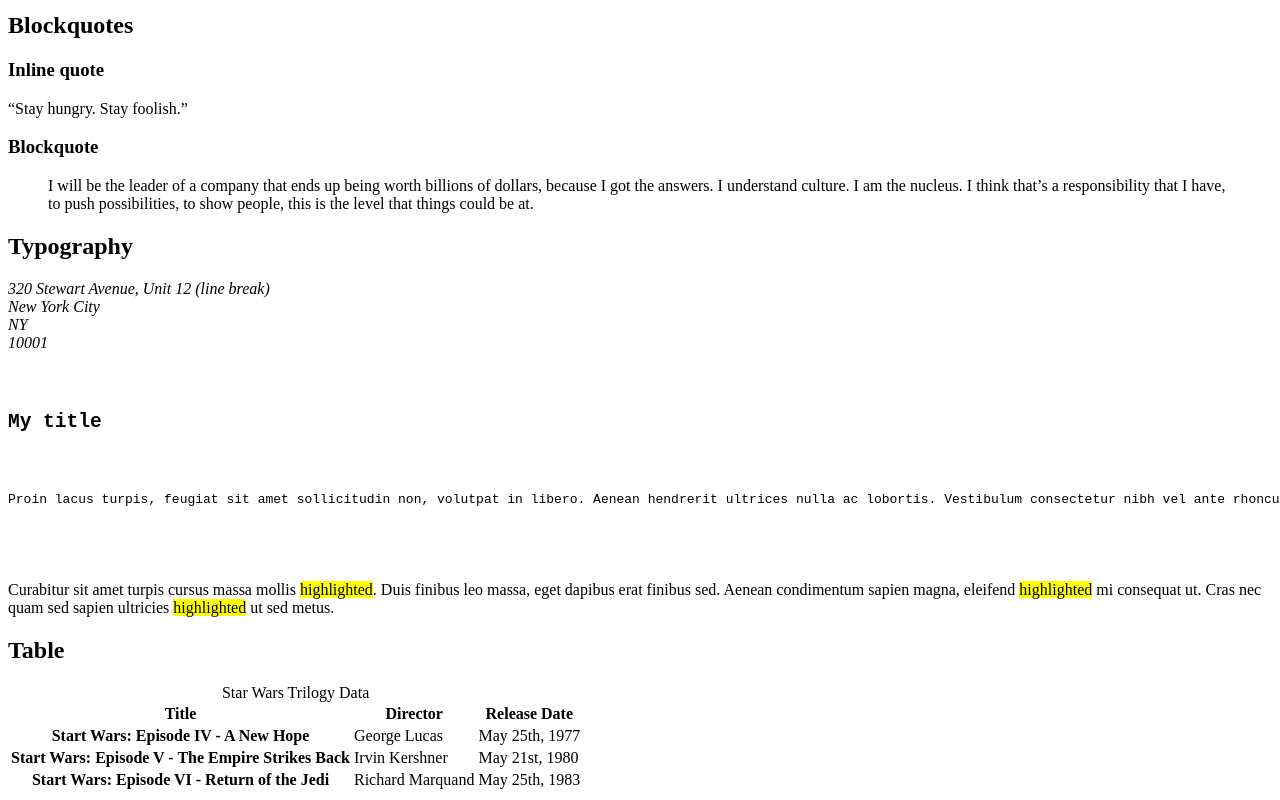
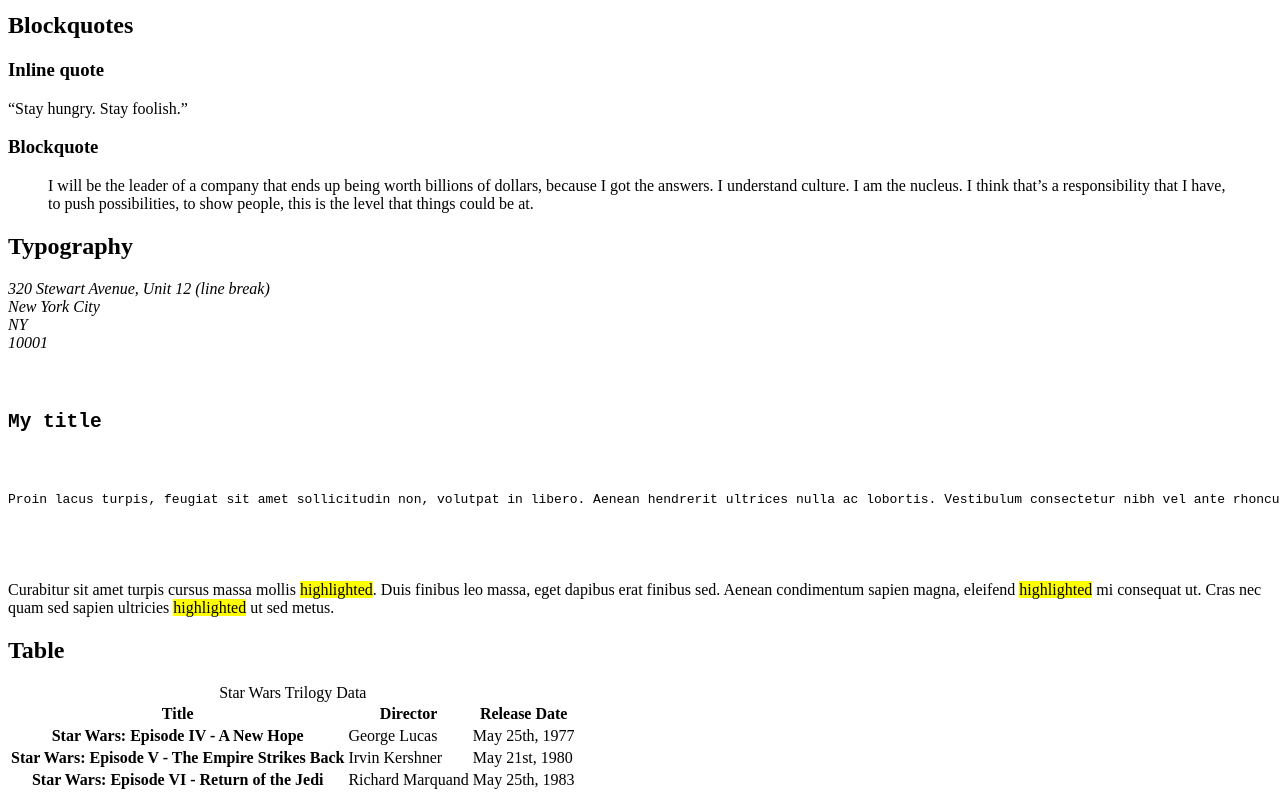
Before and after one commit to oimoralest/holbertonschool-web_front_end, a plain HTML site: page 0x00-html_advanced/33-styleguide.html in a window 1280 px wide. Shown: the part 1005-1805 px from the top of the page. Drawn offline with Linux system fonts and the light colour scheme.

Commit message:
Fixed task 33

```diff
--- a/0x00-html_advanced/33-styleguide.html
+++ b/0x00-html_advanced/33-styleguide.html
@@ -138,23 +138,25 @@
         <table>
           <caption>Star Wars Trilogy Data</caption>
           <thead>
-            <th scope="col">Title</th>
-            <th scope="col">Director</th>
-            <th scope="col">Release Date</th>
+            <tr>
+              <th scope="col">Title</th>
+              <th scope="col">Director</th>
+              <th scope="col">Release Date</th>
+            </tr>
           </thead>
           <tbody>
             <tr>
-              <th scope="row">Start Wars: Episode IV - A New Hope</th>
+              <th scope="row">Star Wars: Episode IV - A New Hope</th>
               <td>George Lucas</td>
               <td>May 25th, 1977</td>
             </tr>
             <tr>
-              <th scope="row">Start Wars: Episode V - The Empire Strikes Back</th>
+              <th scope="row">Star Wars: Episode V - The Empire Strikes Back</th>
               <td>Irvin Kershner</td>
               <td>May 21st, 1980</td>
             </tr>
             <tr>
-              <th scope="row">Start Wars: Episode VI - Return of the Jedi</th>
+              <th scope="row">Star Wars: Episode VI - Return of the Jedi</th>
               <td>Richard Marquand</td>
               <td>May 25th, 1983</td>
             </tr>
```
